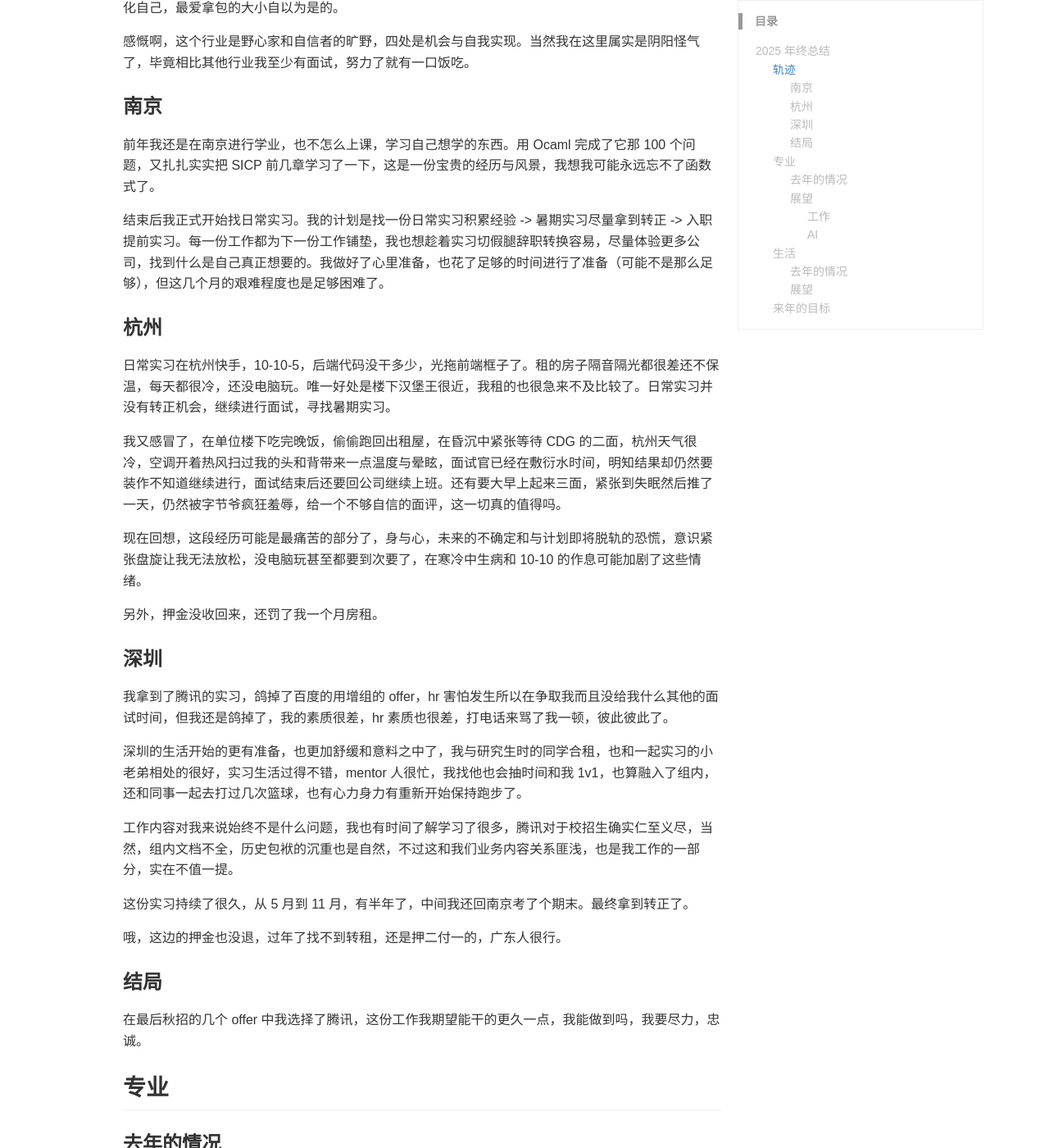
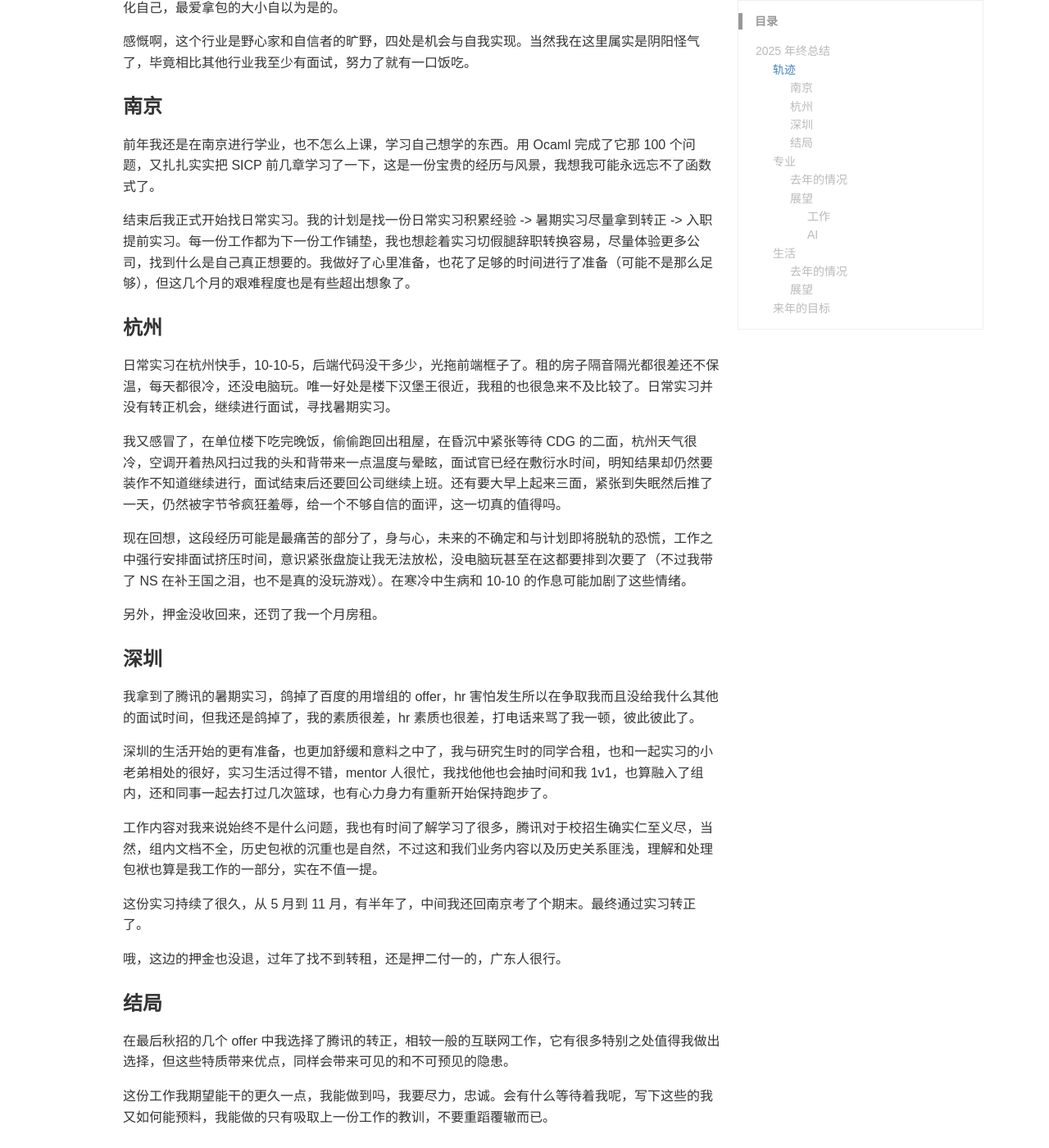
Before and after one commit to nyaaarlathotep/nyaaarlathotep.github.io, a Jekyll site: the page built from _posts/2026-2-15- 2025 年终总结.md, in a window 1280 px wide and 1400 px high, scrolled down 619 px. Shown: the whole window at 82% size. Built offline with Jekyll 4.4.1, drawn with Linux system fonts in a browser that asks for light colours; comment, search, counter and statistics services are not loaded; a style sheet for code colours, icons or effects is not loaded; some of the changed text lies outside the part shown.

Commit message:
Update 2026-2-15- 2025 年终总结.md

```diff
--- a/_posts/2026-2-15- 2025 年终总结.md
+++ b/_posts/2026-2-15- 2025 年终总结.md
@@ -26,7 +26,7 @@ essays: true
 
 前年我还是在南京进行学业，也不怎么上课，学习自己想学的东西。用 Ocaml 完成了它那 100 个问题，又扎扎实实把 SICP 前几章学习了一下，这是一份宝贵的经历与风景，我想我可能永远忘不了函数式了。
 
-结束后我正式开始找日常实习。我的计划是找一份日常实习积累经验 -> 暑期实习尽量拿到转正 -> 入职提前实习。每一份工作都为下一份工作铺垫，我也想趁着实习切假腿辞职转换容易，尽量体验更多公司，找到什么是自己真正想要的。我做好了心里准备，也花了足够的时间进行了准备（可能不是那么足够），但这几个月的艰难程度也是足够困难了。
+结束后我正式开始找日常实习。我的计划是找一份日常实习积累经验 -> 暑期实习尽量拿到转正 -> 入职提前实习。每一份工作都为下一份工作铺垫，我也想趁着实习切假腿辞职转换容易，尽量体验更多公司，找到什么是自己真正想要的。我做好了心里准备，也花了足够的时间进行了准备（可能不是那么足够），但这几个月的艰难程度也是有些超出想象了。
 
 ### 杭州
 
@@ -34,25 +34,27 @@ essays: true
 
 我又感冒了，在单位楼下吃完晚饭，偷偷跑回出租屋，在昏沉中紧张等待 CDG 的二面，杭州天气很冷，空调开着热风扫过我的头和背带来一点温度与晕眩，面试官已经在敷衍水时间，明知结果却仍然要装作不知道继续进行，面试结束后还要回公司继续上班。还有要大早上起来三面，紧张到失眠然后推了一天，仍然被字节爷疯狂羞辱，给一个不够自信的面评，这一切真的值得吗。
 
-现在回想，这段经历可能是最痛苦的部分了，身与心，未来的不确定和与计划即将脱轨的恐慌，意识紧张盘旋让我无法放松，没电脑玩甚至都要到次要了，在寒冷中生病和 10-10 的作息可能加剧了这些情绪。
+现在回想，这段经历可能是最痛苦的部分了，身与心，未来的不确定和与计划即将脱轨的恐慌，工作之中强行安排面试挤压时间，意识紧张盘旋让我无法放松，没电脑玩甚至在这都要排到次要了（不过我带了 NS 在补王国之泪，也不是真的没玩游戏）。在寒冷中生病和 10-10 的作息可能加剧了这些情绪。
 
 另外，押金没收回来，还罚了我一个月房租。
 
 ### 深圳
 
-我拿到了腾讯的实习，鸽掉了百度的用增组的 offer，hr 害怕发生所以在争取我而且没给我什么其他的面试时间，但我还是鸽掉了，我的素质很差，hr 素质也很差，打电话来骂了我一顿，彼此彼此了。
+我拿到了腾讯的暑期实习，鸽掉了百度的用增组的 offer，hr 害怕发生所以在争取我而且没给我什么其他的面试时间，但我还是鸽掉了，我的素质很差，hr 素质也很差，打电话来骂了我一顿，彼此彼此了。
 
-深圳的生活开始的更有准备，也更加舒缓和意料之中了，我与研究生时的同学合租，也和一起实习的小老弟相处的很好，实习生活过得不错，mentor 人很忙，我找他也会抽时间和我 1v1，也算融入了组内，还和同事一起去打过几次篮球，也有心力身力有重新开始保持跑步了。
+深圳的生活开始的更有准备，也更加舒缓和意料之中了，我与研究生时的同学合租，也和一起实习的小老弟相处的很好，实习生活过得不错，mentor 人很忙，我找他他也会抽时间和我 1v1，也算融入了组内，还和同事一起去打过几次篮球，也有心力身力有重新开始保持跑步了。
 
-工作内容对我来说始终不是什么问题，我也有时间了解学习了很多，腾讯对于校招生确实仁至义尽，当然，组内文档不全，历史包袱的沉重也是自然，不过这和我们业务内容关系匪浅，也是我工作的一部分，实在不值一提。
+工作内容对我来说始终不是什么问题，我也有时间了解学习了很多，腾讯对于校招生确实仁至义尽，当然，组内文档不全，历史包袱的沉重也是自然，不过这和我们业务内容以及历史关系匪浅，理解和处理包袱也算是我工作的一部分，实在不值一提。
 
-这份实习持续了很久，从 5 月到 11 月，有半年了，中间我还回南京考了个期末。最终拿到转正了。
+这份实习持续了很久，从 5 月到 11 月，有半年了，中间我还回南京考了个期末。最终通过实习转正了。
 
 哦，这边的押金也没退，过年了找不到转租，还是押二付一的，广东人很行。
 
 ### 结局
 
-在最后秋招的几个 offer 中我选择了腾讯，这份工作我期望能干的更久一点，我能做到吗，我要尽力，忠诚。
+在最后秋招的几个 offer 中我选择了腾讯的转正，相较一般的互联网工作，它有很多特别之处值得我做出选择，但这些特质带来优点，同样会带来可见的和不可预见的隐患。
+
+这份工作我期望能干的更久一点，我能做到吗，我要尽力，忠诚。会有什么等待着我呢，写下这些的我又如何能预料，我能做的只有吸取上一份工作的教训，不要重蹈覆辙而已。
 
 ## 专业
 
@@ -66,13 +68,14 @@ essays: true
 - Redis
 - Kafka
 - Dubbo 生态相关内容
-- 一致性的相关
+- 一致性，幂等
 - Java 语言相关的很多内容
   - GC
   - JUC
+  - Spring
   - 问题与排查
 
-还有很多零零散散的内容也不提了。希望这些有备无患的知识不要有机会用到啊。
+还有很多零零散散的内容也不提了。希望有些偏门的知识不要有机会用到啊。
 
 顺带一提，今年的 AOC 我又用 Rust 写了，AI，真的很强大，Rust 写的很好，跪下了。
 
@@ -112,7 +115,8 @@ essays: true
 
 - 提升专业能力
     - 本部门的框架
-    - 面向大数据量，大吞吐量的各种问题与解决方案
+    - 看看有什么技术相关的书，可以看看
+    - 面向业务形态的大数据量，大吞吐量的各种问题与解决方案，有时间最好总结写成博客
 - 其他知识
     - 希望还有机会玩玩 Rust
 - 运动
```
